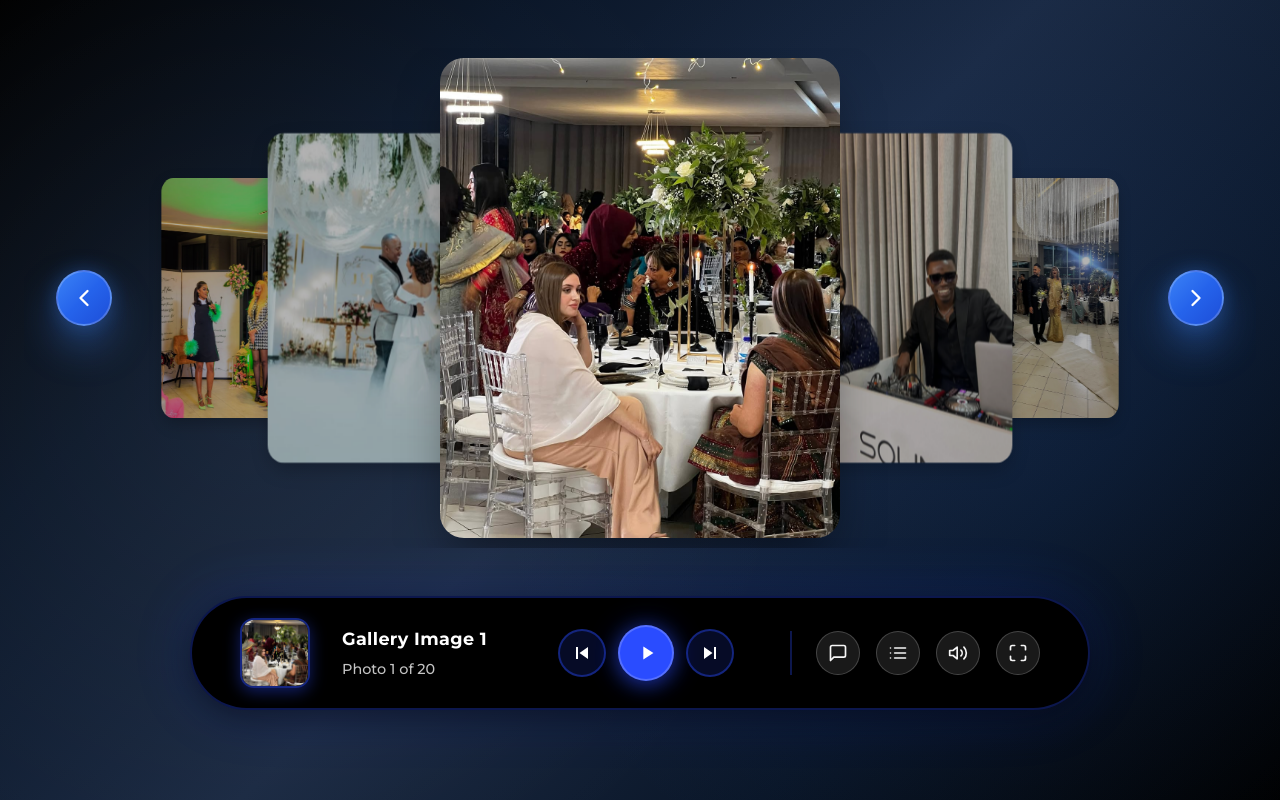
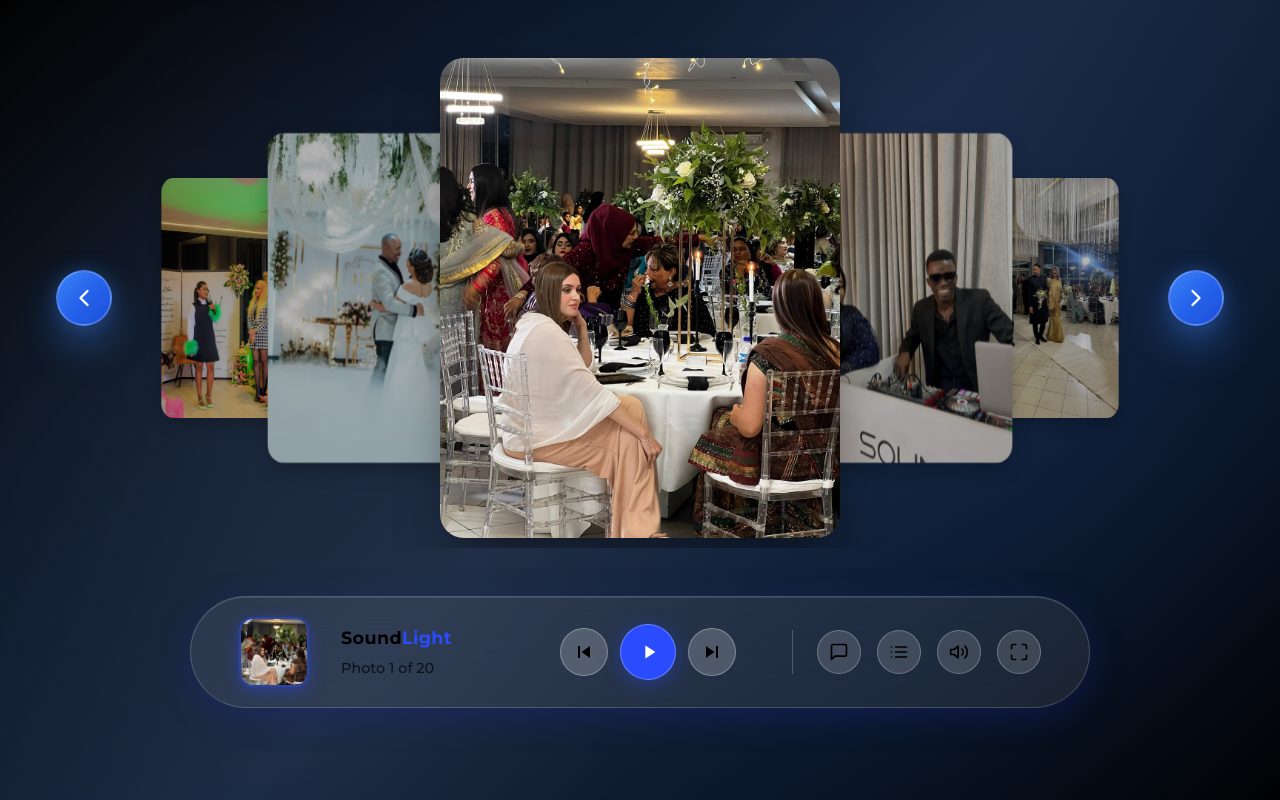
Before and after one commit to Naomi-Faffy/LightSound, a React (Vite) app: page /gallery in a window 1280 px wide. Built offline with nearby package versions, Linux system fonts and the light colour scheme.

Commit message:
Update portfolio

```diff
--- a/src/App.jsx
+++ b/src/App.jsx
@@ -89,7 +89,7 @@ export default function App() {
         <div className="container">
           <div className="footer-content">
             <div className="footer-logo">
-              <img src="/gallery-images/logoo.png" alt="Sound Light" style={{height: '110px'}} />
+              <img src="/gallery-images/logoo.png" alt="Sound Light" style={{height: '150px'}} />
             </div>
 
             <nav className="footer-nav">
--- a/src/components/gallery/ThreeDCarousel.jsx
+++ b/src/components/gallery/ThreeDCarousel.jsx
@@ -225,10 +225,11 @@ export default function ThreeDCarousel({ images }) {
           gap: "2rem",
           padding: "1.25rem 3rem",
           borderRadius: "9999px",
-          background: "#000000",
-          backdropFilter: "blur(20px)",
-          border: "2px solid rgba(42, 76, 255, 0.3)",
-          boxShadow: "0 8px 32px rgba(0, 0, 0, 0.5), 0 0 60px rgba(42, 76, 255, 0.2)",
+          background: "rgba(255, 255, 255, 0.08)",
+          backdropFilter: "blur(40px)",
+          WebkitBackdropFilter: "blur(40px)",
+          border: "1px solid rgba(255, 255, 255, 0.18)",
+          boxShadow: "0 8px 32px rgba(31, 38, 135, 0.37), inset 0 1px 0 rgba(255, 255, 255, 0.1)",
           maxWidth: "900px",
           width: "100%",
           minHeight: "90px"
@@ -264,7 +265,6 @@ export default function ThreeDCarousel({ images }) {
             gap: "0.35rem"
           }}>
             <div style={{
-              color: "#FFFFFF",
               fontSize: "1.1rem",
               fontWeight: "700",
               whiteSpace: "nowrap",
@@ -272,16 +272,16 @@ export default function ThreeDCarousel({ images }) {
               textOverflow: "ellipsis",
               letterSpacing: "0.02em"
             }}>
-              Gallery Image {currentIndex + 1}
+              <span style={{ color: "#000000" }}>Sound</span>
+              <span style={{ color: "#2A4CFF" }}>Light</span>
             </div>
             <div style={{
-              color: "#F5F5F5",
+              color: "rgba(0, 0, 0, 0.7)",
               fontSize: "0.9rem",
               fontWeight: "500",
               whiteSpace: "nowrap",
               overflow: "hidden",
-              textOverflow: "ellipsis",
-              opacity: 0.8
+              textOverflow: "ellipsis"
             }}>
               Photo {currentIndex + 1} of {images.length}
             </div>
@@ -305,12 +305,12 @@ export default function ThreeDCarousel({ images }) {
                 width: "3rem",
                 height: "3rem",
                 borderRadius: "9999px",
-                background: "rgba(42, 76, 255, 0.15)",
-                border: "2px solid rgba(42, 76, 255, 0.4)",
-                color: "#FFFFFF",
+                background: "rgba(255, 255, 255, 0.2)",
+                border: "1px solid rgba(255, 255, 255, 0.3)",
+                color: "#000000",
                 transition: "all 0.2s"
               }}
-              className="hover:bg-[#2A4CFF]/30 hover:scale-110 hover:border-[#2A4CFF]"
+              className="hover:bg-white/40 hover:scale-110 hover:border-[#2A4CFF]"
             >
               <svg
                 width="24"
@@ -334,10 +334,10 @@ export default function ThreeDCarousel({ images }) {
                 background: "#2A4CFF",
                 color: "#FFFFFF",
                 transition: "all 0.2s",
-                boxShadow: "0 4px 20px rgba(42, 76, 255, 0.5), 0 0 30px rgba(42, 76, 255, 0.3)",
-                border: "2px solid rgba(255, 255, 255, 0.2)"
+                boxShadow: "0 4px 20px rgba(42, 76, 255, 0.4)",
+                border: "1px solid rgba(255, 255, 255, 0.3)"
               }}
-              className="hover:scale-110 hover:shadow-[0_6px_30px_rgba(42,76,255,0.7)]"
+              className="hover:scale-110 hover:shadow-[0_6px_30px_rgba(42,76,255,0.6)]"
             >
               <svg
                 width="22"
@@ -359,12 +359,12 @@ export default function ThreeDCarousel({ images }) {
                 width: "3rem",
                 height: "3rem",
                 borderRadius: "9999px",
-                background: "rgba(42, 76, 255, 0.15)",
-                border: "2px solid rgba(42, 76, 255, 0.4)",
-                color: "#FFFFFF",
+                background: "rgba(255, 255, 255, 0.2)",
+                border: "1px solid rgba(255, 255, 255, 0.3)",
+                color: "#000000",
                 transition: "all 0.2s"
               }}
-              className="hover:bg-[#2A4CFF]/30 hover:scale-110 hover:border-[#2A4CFF]"
+              className="hover:bg-white/40 hover:scale-110 hover:border-[#2A4CFF]"
             >
               <svg
                 width="24"
@@ -384,7 +384,7 @@ export default function ThreeDCarousel({ images }) {
             gap: "1rem",
             flexShrink: 0,
             paddingLeft: "1.5rem",
-            borderLeft: "2px solid rgba(42, 76, 255, 0.3)"
+            borderLeft: "1px solid rgba(255, 255, 255, 0.2)"
           }}>
             {/* Comments/Info Icon */}
             <Button
@@ -394,12 +394,12 @@ export default function ThreeDCarousel({ images }) {
                 width: "2.75rem",
                 height: "2.75rem",
                 borderRadius: "9999px",
-                background: "rgba(245, 245, 245, 0.1)",
-                border: "1px solid rgba(245, 245, 245, 0.2)",
-                color: "#F5F5F5",
+                background: "rgba(255, 255, 255, 0.15)",
+                border: "1px solid rgba(255, 255, 255, 0.25)",
+                color: "#000000",
                 transition: "all 0.2s"
               }}
-              className="hover:bg-white/20 hover:border-[#2A4CFF] hover:text-[#2A4CFF]"
+              className="hover:bg-white/30 hover:border-[#2A4CFF] hover:text-[#2A4CFF]"
             >
               <svg
                 width="20"
@@ -423,12 +423,12 @@ export default function ThreeDCarousel({ images }) {
                 width: "2.75rem",
                 height: "2.75rem",
                 borderRadius: "9999px",
-                background: "rgba(245, 245, 245, 0.1)",
-                border: "1px solid rgba(245, 245, 245, 0.2)",
-                color: "#F5F5F5",
+                background: "rgba(255, 255, 255, 0.15)",
+                border: "1px solid rgba(255, 255, 255, 0.25)",
+                color: "#000000",
                 transition: "all 0.2s"
               }}
-              className="hover:bg-white/20 hover:border-[#2A4CFF] hover:text-[#2A4CFF]"
+              className="hover:bg-white/30 hover:border-[#2A4CFF] hover:text-[#2A4CFF]"
             >
               <svg
                 width="20"
@@ -457,12 +457,12 @@ export default function ThreeDCarousel({ images }) {
                 width: "2.75rem",
                 height: "2.75rem",
                 borderRadius: "9999px",
-                background: "rgba(245, 245, 245, 0.1)",
-                border: "1px solid rgba(245, 245, 245, 0.2)",
-                color: "#F5F5F5",
+                background: "rgba(255, 255, 255, 0.15)",
+                border: "1px solid rgba(255, 255, 255, 0.25)",
+                color: "#000000",
                 transition: "all 0.2s"
               }}
-              className="hover:bg-white/20 hover:border-[#2A4CFF] hover:text-[#2A4CFF]"
+              className="hover:bg-white/30 hover:border-[#2A4CFF] hover:text-[#2A4CFF]"
             >
               <svg
                 width="20"
@@ -488,12 +488,12 @@ export default function ThreeDCarousel({ images }) {
                 width: "2.75rem",
                 height: "2.75rem",
                 borderRadius: "9999px",
-                background: "rgba(245, 245, 245, 0.1)",
-                border: "1px solid rgba(245, 245, 245, 0.2)",
-                color: "#F5F5F5",
+                background: "rgba(255, 255, 255, 0.15)",
+                border: "1px solid rgba(255, 255, 255, 0.25)",
+                color: "#000000",
                 transition: "all 0.2s"
               }}
-              className="hover:bg-white/20 hover:border-[#2A4CFF] hover:text-[#2A4CFF]"
+              className="hover:bg-white/30 hover:border-[#2A4CFF] hover:text-[#2A4CFF]"
             >
               <svg
                 width="20"
--- a/src/styles.css
+++ b/src/styles.css
@@ -307,7 +307,7 @@ body {
 }
 
 .hero-subtitle {
-    font-size: 20px;
+    font-size: 17px;
     color: var(--cool-white);
     margin-bottom: 50px;
     font-weight: 400;
```
